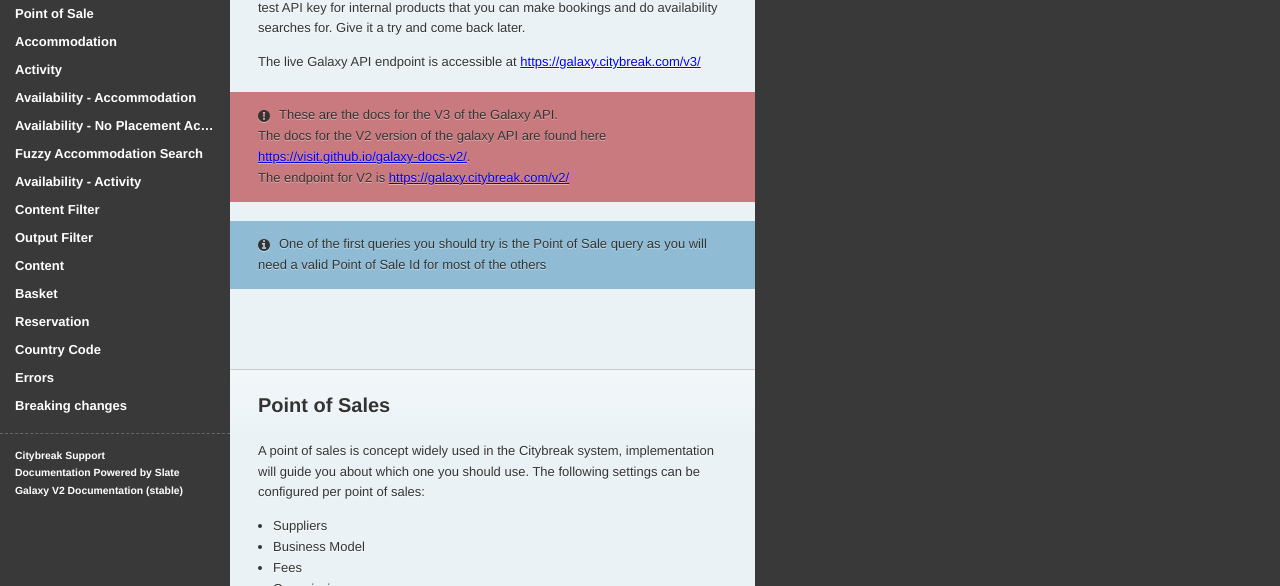
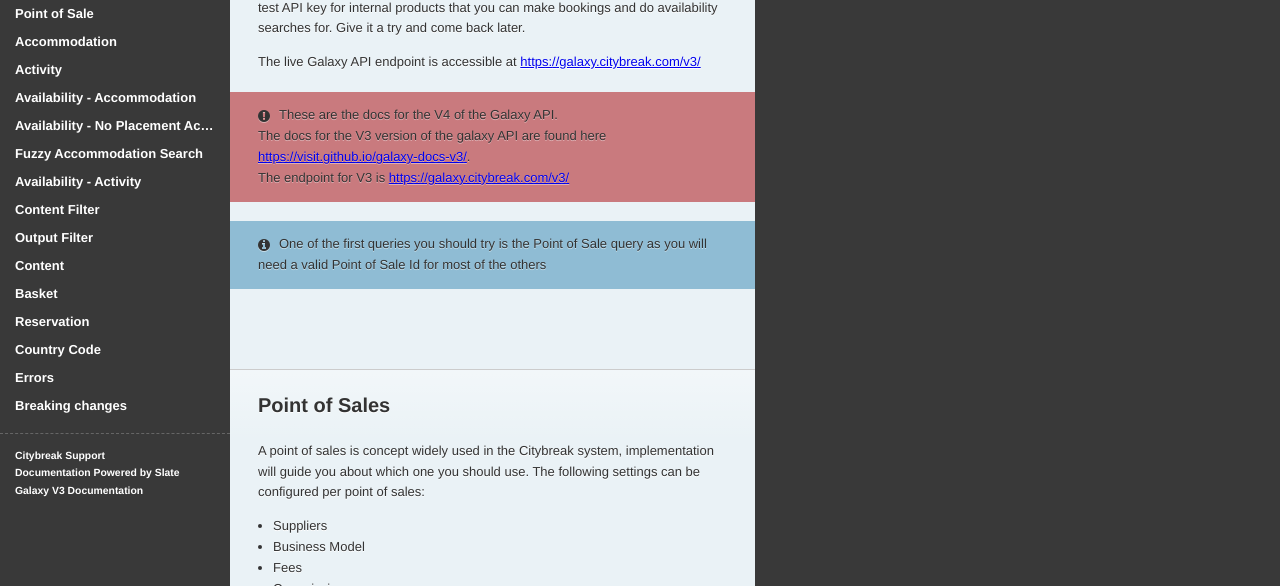
Before and after one commit to visit/galaxy-docs, a Jekyll site: the page built from index.md, in a window 1280 px wide and 900 px high. Shown: the part 260-846 px from the top of the window. Built offline with Jekyll 4.4.1, drawn with Linux system fonts in a browser that asks for light colours; our own code applies the rules of GitHub Pages for plain Markdown files.

Commit message:
Updated links

```diff
--- a/_includes/intro.md
+++ b/_includes/intro.md
@@ -8,9 +8,9 @@ This documentation is too long? You can check out the Swagger UI <a href="https:
 
 The live Galaxy API endpoint is accessible at <a href="https://galaxy.citybreak.com/v3/">https://galaxy.citybreak.com/v3/</a>
 
-<aside class="warning">These are the docs for the V3 of the Galaxy API.<br/>
-The docs for the V2 version of the galaxy API are found here <a href="https://visit.github.io/galaxy-docs-v2/">https://visit.github.io/galaxy-docs-v2/</a>.<br/>
-The endpoint for V2 is <a href="https://galaxy.citybreak.com/v2/">https://galaxy.citybreak.com/v2/</a></aside>
+<aside class="warning">These are the docs for the V4 of the Galaxy API.<br/>
+The docs for the V3 version of the galaxy API are found here <a href="https://visit.github.io/galaxy-docs-v3/">https://visit.github.io/galaxy-docs-v3/</a>.<br/>
+The endpoint for V3 is <a href="https://galaxy.citybreak.com/v3/">https://galaxy.citybreak.com/v3/</a></aside>
 
 <aside class="notice">One of the first queries you should try is the Point of Sale query as you will need a valid Point of Sale Id for most of the others</aside>
 
--- a/index.md
+++ b/index.md
@@ -8,7 +8,7 @@ language_tabs:
 toc_footers:
   - <a href='https://help.citybreak.com/'>Citybreak Support</a>
   - <a href='https://github.com/tripit/slate'>Documentation Powered by Slate</a>
-  - <a href='https://visit.github.io/galaxy-docs-v2'>Galaxy V2 Documentation (stable)</a>
+  - <a href='https://visit.github.io/galaxy-docs-v3'>Galaxy V3 Documentation</a>
 
 includes:
   - intro
```
